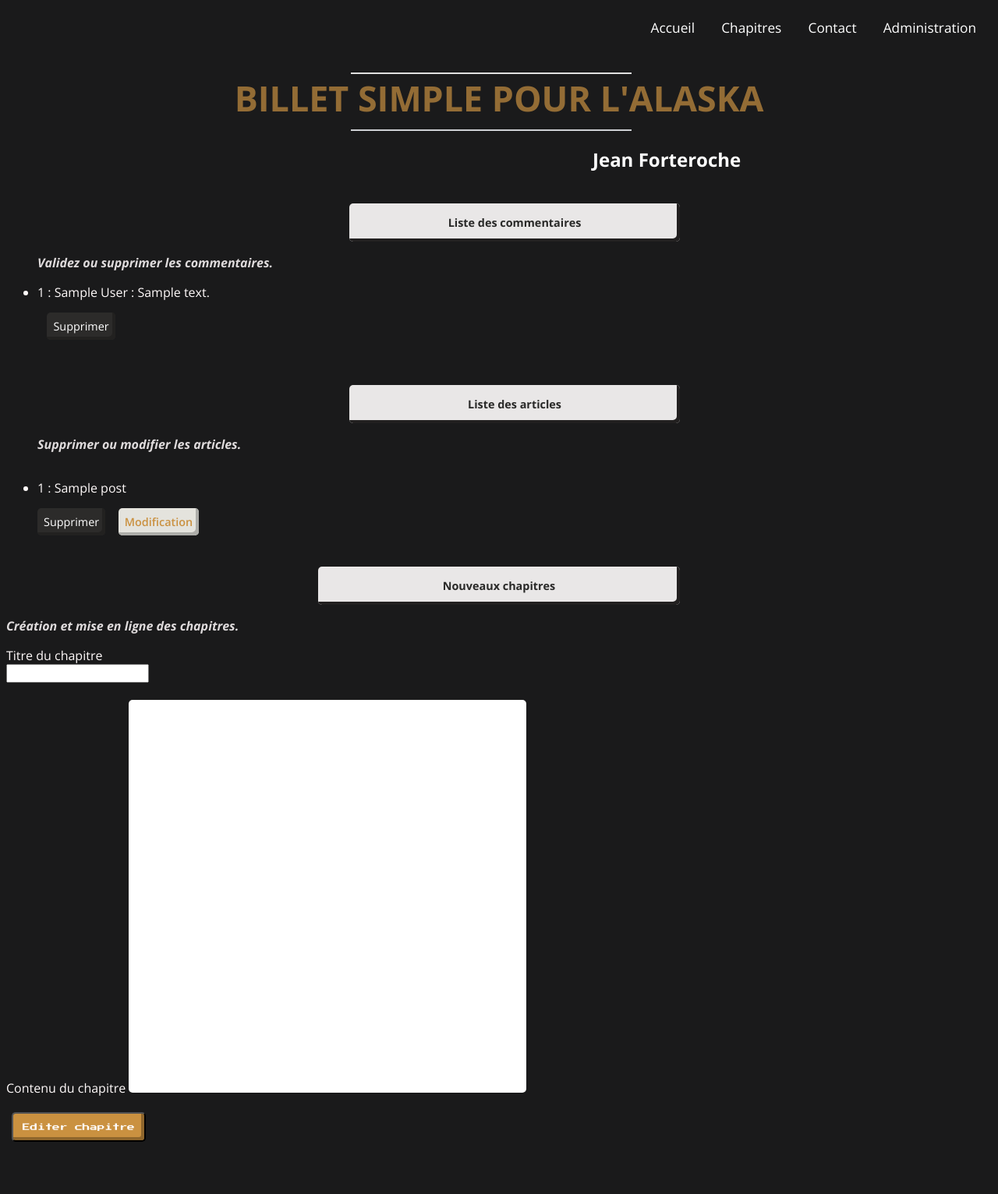
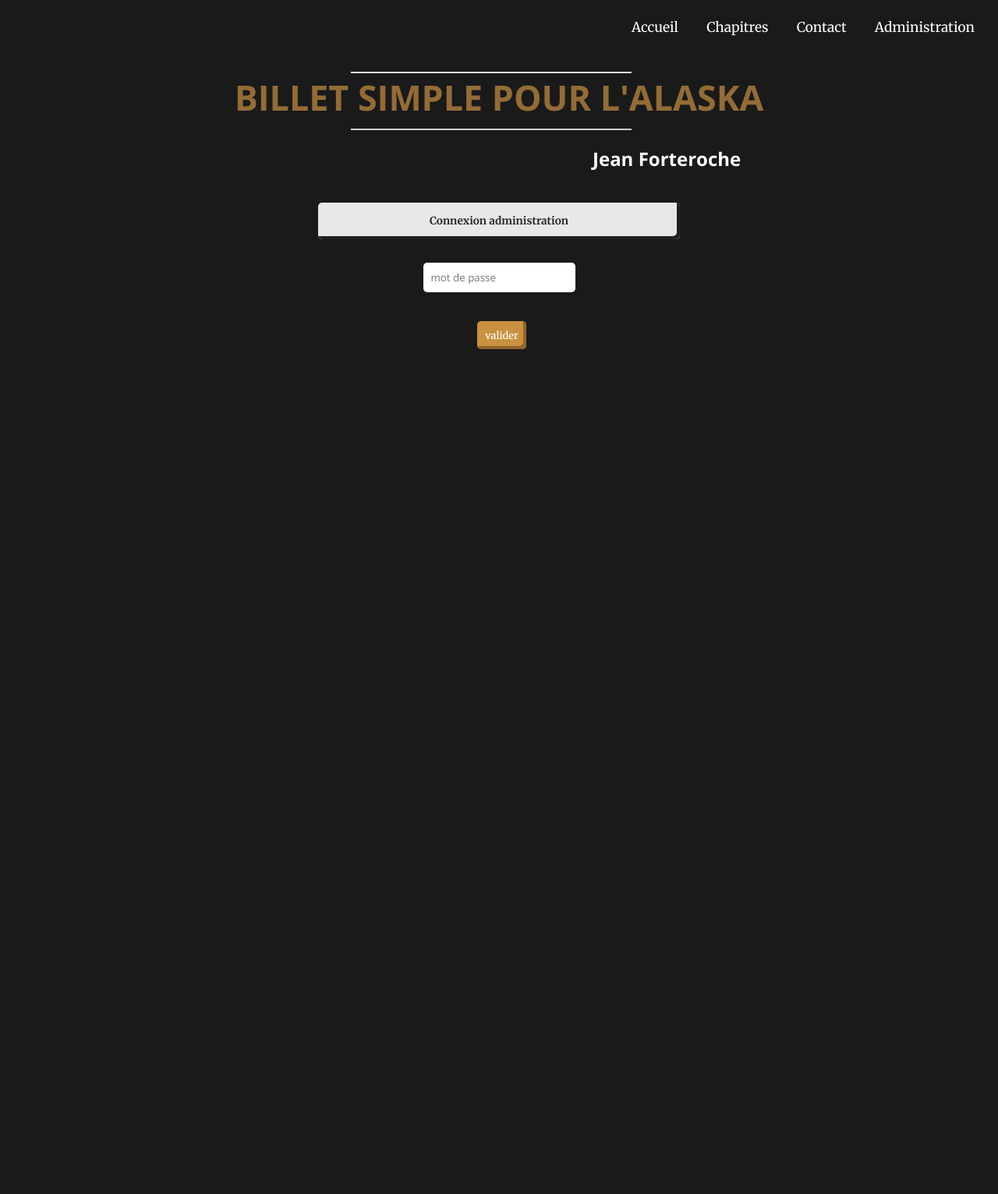
Before and after one commit to b1b1111/Blog-Jean-Forteroche, a PHP site: page /coursphp/administration in a window 1280 px wide. Shown: the whole page at 78% size. After the commit the page ends 448 px from the top, so only its background shows below. Run offline with PHP 8.4, Linux system fonts and the light colour scheme; tables that the repository leaves empty or names only in its code hold one stand-in row (values such as "Sample post"); some libraries are stand-ins or nearby versions.

Commit message:
MVC3 - Style, MDP et Responsive

```diff
--- a/public/css/style.css
+++ b/public/css/style.css
@@ -9,7 +9,7 @@
 /*Grey : rgba(175, 173, 173, 0.863);*/
 
 * {
-    font-family: 'Open Sans', Verdana, Tahoma, sans-serif;
+    font-family:'Open Sans', Verdana, Tahoma, sans-serif;
 }
 
 body {
@@ -19,6 +19,7 @@ body {
 }
 
 h3 {
+    font-family: 'Merriweather', 'Open Sans', Verdana;
     background: rgb(233, 231, 231);
     text-align: center;
     font-size: 0.9em;
@@ -66,7 +67,6 @@ label {
     color: #936C35;
 }
 
-
 .header_content h1::before
 {
 	position: relative;
@@ -108,12 +108,13 @@ label {
 }
 
 #tabs li {
-    margin-right: 10px;
+    margin-right: 12px;
     display: inline-block;
     font-size: 0.9em;
 }
 
 #tabs a {
+    font-family: 'Merriweather', 'Open Sans', Verdana;
     color: white;
     padding: 0 10px 2px 10px;
     font-size: 1.2em;
@@ -203,14 +204,14 @@ label {
 }
 
 .btn_valid {
-    margin: 20px 0 7px 7px;
+    margin: 15px 0 7px 7px;
     background: rgb(202, 145, 64);
     text-align: center;
     position: relative;
     display: inline-flex;
-    font-size: 0.6em;
+    font-size: 0.8em;
     padding: 12px;
-    font-family: 'Press Start 2P', cursive;
+    font-family: 'Merriweather', 'Open Sans', Verdana;
     text-decoration: none;
     color: white;
     box-shadow: inset -4px -4px 0px 0px rgb(143, 102, 44);
@@ -278,6 +279,16 @@ textarea {
 
 /*---------------------------------------------ADMINISTRATION-----------------------------------------------*/
 /*----------------------------------------------------------------------------------------------------------*/
+#connexion {
+    margin-top: 30px;
+    text-align: center;
+}
+
+#connexion input {
+    border: 2px none white;
+    border-radius: 5px;
+    padding: 10px;
+}
 
 #list_comment,
 #list_post {
@@ -288,7 +299,8 @@ textarea {
 .adminH2 {
     background: rgb(233, 231, 231);
     text-align: center;
-    font-size: 0.9em;
+    font-family: 'Merriweather', 'Open Sans', Verdana;
+    font-size: 0.85em;
     padding: 15px;
     text-decoration: none;
     color: rgb(41, 41, 40);
@@ -301,6 +313,15 @@ textarea {
     font-size: 1.0em;
     font-weight: bold;
     color: rgb(223, 219, 220);
+}
+
+.title {
+    width: 250px;
+    resize: none;
+    border: 2px none white;
+    padding: 3px;
+    border-radius: 5px;
+    color: black;
 }
 
 #full-featured {
@@ -393,7 +414,13 @@ textarea {
     border-radius: 5px;
   }
 
+/*---------------------------------------------MODIFICATION-------------------------------------------------*/
+/*----------------------------------------------------------------------------------------------------------*/
 
+#full-feat {
+    height: 500px;
+    resize: none;
+}
 
 /*---------------------------------------------ERROR PAGE---------------------------------------------------*/
 /*----------------------------------------------------------------------------------------------------------*/
@@ -460,3 +487,6 @@ textarea {
     border: 6px solid rgb(255, 254, 254);
     margin: 50px 15px 0 0;
 }
+
+/*----------------------------------------------RESPONSIVE--------------------------------------------------*/
+/*----------------------------------------------------------------------------------------------------------*/
--- a/view/frontend/accueil.php
+++ b/view/frontend/accueil.php
@@ -41,7 +41,7 @@ $menu = view_menu();
 
         <h5 class="signature">Jean Forteroche</h5>
 
-        <em><a href="chapters.php">Lire les chapitres</a></em>
+        <em><a href="chapitres">Lire les chapitres</a></em>
     </div>
 
     <img id="moon_img" src="public/images/witch.jpg" alt="witch">
--- a/view/frontend/administration.php
+++ b/view/frontend/administration.php
@@ -5,6 +5,19 @@ $menu = view_menu();
 
 <?php ob_start(); ?>
 
+<?php
+if (!isset($_POST{'password'}) OR $_POST['password'] != "0000") {
+?>
+<h2 class="adminH2">Connexion administration</h2>
+
+<form id="connexion" action="administration" method="post">
+    <input type="password" name="password" placeholder="mot de passe"><br /><br />
+    <input class="btn_valid" type="submit" name="submit" value="valider">
+</form>
+<?php
+}
+else {
+?>
   <ul id="list_comment">
         <h2 class="adminH2">Liste des commentaires</h2>
         <p class="adminParagraphe" ><em>Validez ou supprimer les commentaires.</em></p>
@@ -42,7 +55,7 @@ $menu = view_menu();
 
   <form id="form_articles" method="post" action="administration/create">
         <label for="title">Titre du chapitre</label><br />
-        <input type="text" id="title" name="title"/><br /><br />
+        <input type="text" class="title" name="title"/><br /><br />
 
         <label for="content">Contenu du chapitre</label>
         <textarea id="full-featured" name="content" contenteditable="true"></textarea><br />
@@ -50,8 +63,10 @@ $menu = view_menu();
         <button class="btn_valid">Editer chapitre</button><br /><br />
   </form>
 
+<?php } ?>
 
 <?php $content = ob_get_clean(); ?>
+
 
 <?php require('template.php'); ?>
 
--- a/view/frontend/editPost.php
+++ b/view/frontend/editPost.php
@@ -13,7 +13,7 @@ $menu = view_menu();
     <form id="modif_articles" method="post" action="administration/editPost/<?= $post['id'] ?>">
 
         <label for="title">Titre du chapitre</label><br />
-        <input type="text" id="title" name="title" value="<?= $post['title'] ?>" /><br /><br />
+        <input type="text" class="title" name="title" value="<?= $post['title'] ?>" /><br /><br />
 
         <label for="content">Contenu du chapitre</label><br />
         <textarea id="full-feat" name="content" contenteditable="true"><?= $post['content'] ?></textarea><br />
--- a/view/frontend/postView.php
+++ b/view/frontend/postView.php
@@ -1,5 +1,4 @@
 <?php $title = 'Jean Forteroche'; ?>
-
 <?php require('header.php');
 $menu = view_menu();
 ?>
--- a/view/frontend/template.php
+++ b/view/frontend/template.php
@@ -4,6 +4,7 @@
         <meta charset="utf-8" />
         <title><?= $title ?></title>
         <link href="<?= $_POST['URL_PATH'] ?>public/css/style.css" type="text/css" rel="stylesheet"/>
+        <link href="https://fonts.googleapis.com/css?family=Merriweather:300,300italic,regular,italic,700,700italic,900,900italic" rel="stylesheet" />
         <link href="https://fonts.googleapis.com/css?family=Open+Sans:300,300italic,regular,italic,600,600italic,700,700italic,800,800italic" rel="stylesheet" />
         <link href="https://fonts.googleapis.com/css?family=Press+Start+2P:regular" rel="stylesheet" />
     </head>
@@ -16,7 +17,7 @@
 
             <div class="header_separator"></div>
 
-            <h1><a href="index.php">Billet simple pour l'Alaska</a></h1>
+            <h1><a href="http://localhost/coursphp/Jean-Forteroche/">Billet simple pour l'Alaska</a></h1>
             <h2>Jean Forteroche</h2>
 
         </div>
```
